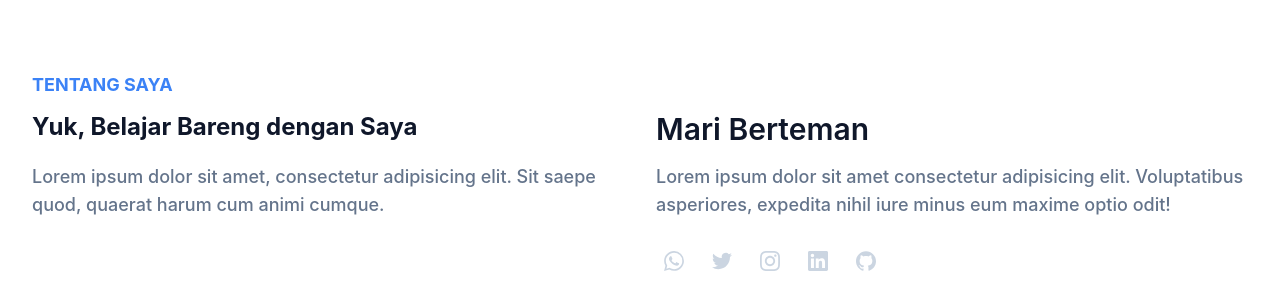
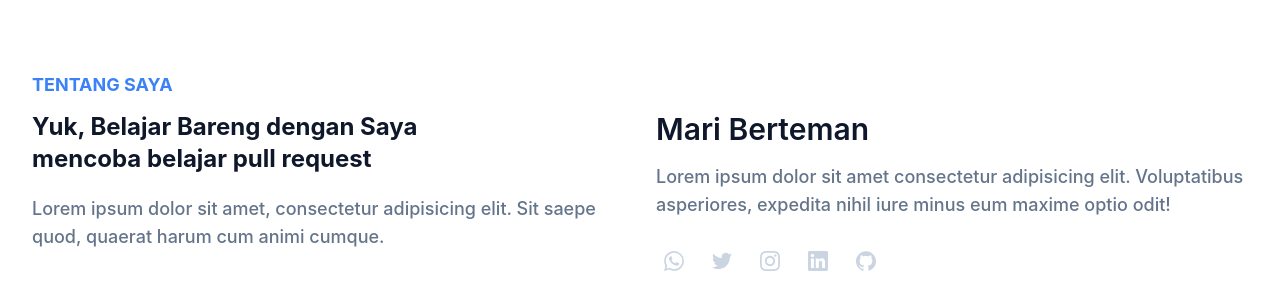
Before and after one commit to Pravasta/portofolio-tailwind-css, a website: page index.html in a window 1280 px wide. Shown: the part 527-821 px from the top of the page. Drawn offline with Linux system fonts and the light colour scheme.

Commit message:
kembalikan nama profil dan tambah mati belajar bersama

```diff
--- a/index.html
+++ b/index.html
@@ -3,7 +3,7 @@
     <meta charset="UTF-8" />
     <meta http-equiv="X-UA-Compatible" content="IE=edge" />
     <meta name="viewport" content="width=device-width, initial-scale=1.0" />
-    <title>Portfolio </title>
+    <title>Portfolio Pravasta</title>
     <link rel="stylesheet" href="dist/output.css" />
   </head>
   <body>
@@ -80,7 +80,7 @@
         <div class="flex flex-wrap">
           <div class="w-full px-4 mb-10 lg:w-1/2">
             <h4 class="font-bold uppercase text-primary text-lg mb-3">Tentang Saya</h4>
-            <h2 class="font-bold text-dark text-2xl mb-5 max-w-md lg:text-2xl">Yuk, Belajar Bareng dengan Saya</h2>
+            <h2 class="font-bold text-dark text-2xl mb-5 max-w-md lg:text-2xl">Yuk, Belajar Bareng dengan Saya mencoba belajar pull request</h2>
             <p class="font-medium text-base text-secondary max-w-xl lg:text-lg">Lorem ipsum dolor sit amet, consectetur adipisicing elit. Sit saepe quod, quaerat harum cum animi cumque.</pclas>
           </div>
           <div class="w-full px-4 lg:w-1/2">
```
